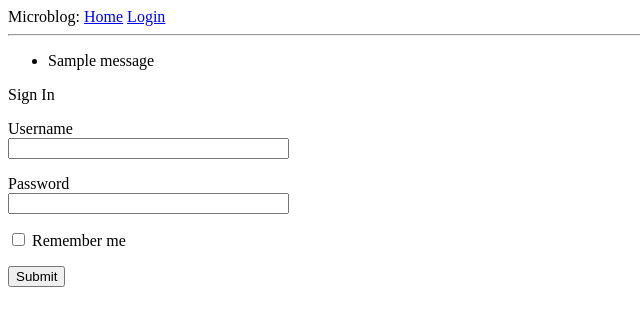
After one commit to apolloinfinity/microblog, a Flask app: template app/templates/login.html in a window 1280 px wide. The commit adds this page. Shown: the top 326 px of the page, without its empty margins (0-640 px from the left). Run offline with Flask 2, Linux system fonts and the light colour scheme; the template is opened without the code that fills it: most values are stand-ins (such as "Sample title", 1, 10 or a date in 2020); one stand-in notice (Sample message) is shown; form fields are guessed from the names that the template uses.

Commit message:
Created template login and updated some syntax for base.html

```diff
--- a/app/templates/base.html
+++ b/app/templates/base.html
@@ -8,8 +8,21 @@
     <head>
     <body>
 
-        <div> Microblog: <a href="/index">Home</a></div>
+        <div>
+            Microblog:
+            <a href="{{ url_for('index') }}">Home</a>
+            <a href="{{ url_for('login') }}">Login</a>
+        </div>
         <hr>
+        {% with messages = get_flashed_messages() %}
+        {% if messages %}
+        <ul>
+            {% for message in messages %}
+            <li> {{ message }}
+            {% endfor %}
+        </ul>
+        {% endif %}
+        {% endwith %}
         {% block content %} {% endblock %}
 
     </body>
--- /dev/null
+++ b/app/templates/login.html
@@ -0,0 +1,24 @@
+{% extends "base.html" %}
+{% block content %}
+<hi>Sign In</h1>
+<form action="" method="post" novalidate>
+    {{ form.hidden_tag() }}
+    <p>
+        {{ form.username.label }}<br>
+        {{ form.username(size=32) }}
+        {% for error in form.username.errors %}
+        <span style="color: red">[{{error}}]</span>
+        {% endfor %}
+    </p>
+    <p>
+        {{ form.password.label}}<br>
+        {{ form.password(size=32) }}
+        {% for error in form.password.errors %}
+        <span style="color: red">[{{error}}]</span>
+        {% endfor %}
+    </p>
+    <p>{{ form.remember_me() }} {{ form.remember_me.label}}</p>
+    <p>{{ form.submit() }}</p>
+</form>
+
+{% endblock %}
```
